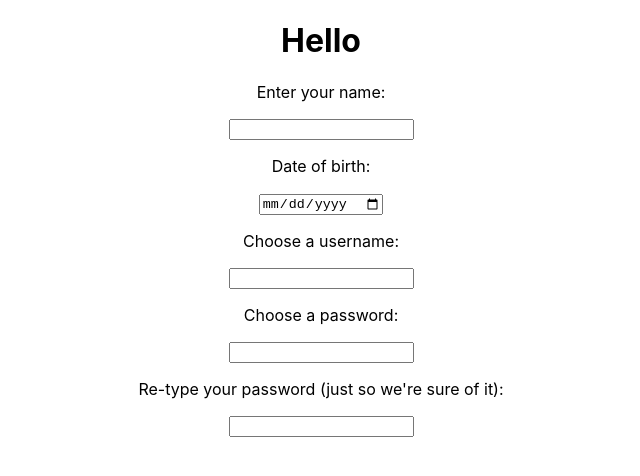
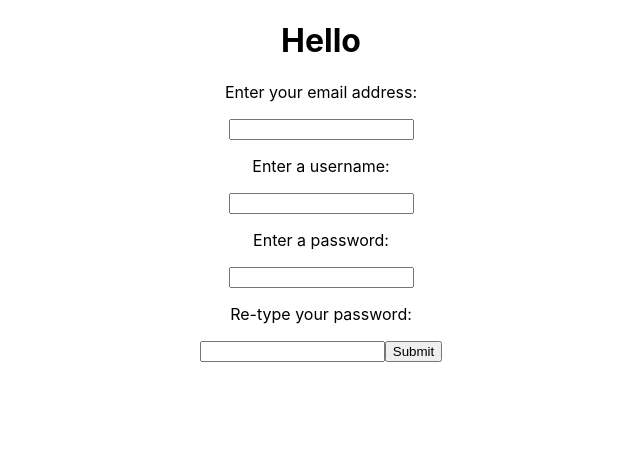
Before and after one commit to CoraNiall/BioLogMe, a React (Create React App) app in the folder client/: page /register in a window 1280 px wide. Shown: the top 476 px of the page, without its empty margins (319-959 px from the left). Built offline with nearby package versions, Linux system fonts and the light colour scheme.

Commit message:
adding routes

```diff
--- a/client/package.json
+++ b/client/package.json
@@ -2,6 +2,7 @@
   "name": "client",
   "version": "0.1.0",
   "private": true,
+  "proxy": "http://localhost:8080",
   "dependencies": {
     "@material-ui/core": "^4.11.4",
     "@testing-library/jest-dom": "^5.14.1",
--- a/client/src/components/loginForm.js
+++ b/client/src/components/loginForm.jsx
@@ -1,9 +1,9 @@
 import React from 'react';
 
-export default class LoginForm extends React.Component {
-    render() {
+function LoginForm() {
       return (
-        <form>
+        <div className='container'>
+          <form>
           <h1>Please log in</h1>
           <p>Username:</p>
           <input
@@ -14,6 +14,8 @@ export default class LoginForm extends React.Component {
             type="text"
           />
         </form>
+        </div>
       );
     }
-  };
+
+export default LoginForm;
--- a/client/src/components/registrationForm.js
+++ /dev/null
@@ -1,31 +0,0 @@
-import React from 'react';
-
-export default class RegistrationForm extends React.Component {
-    render() {
-      return (
-        <form>
-          <h1>Hello</h1>
-          <p>Enter your name:</p>
-          <input
-            type="text"
-          />
-          <p>Date of birth:</p>
-          <input
-            type="date"
-          />
-          <p>Choose a  username:</p>
-          <input
-            type="text"
-          />
-          <p>Choose a password:</p>
-          <input
-            type="text"
-          />
-          <p>Re-type your password (just so we're sure of it):</p>
-          <input
-            type="text"
-          />
-        </form>
-      );
-    }
-  };
--- /dev/null
+++ b/client/src/components/registrationForm.jsx
@@ -0,0 +1,67 @@
+import React, { useState } from 'react';
+import axios from 'axios';
+
+export default function RegistrationForm() {
+
+  const [input, setInput] = useState({
+    email: '',
+    userName: '',
+    password: '',
+    loggedIn: false
+  });
+
+  const handleChange = (event) => {
+    const { name, value } = event.target;
+    setInput(prevInput => {
+      return {
+        ...prevInput,
+        [name]: value
+      }
+    })
+  }
+
+  const handleClick = (event) => {
+    event.preventDefault();
+
+    const newUser = {
+      email: input.email,
+      userName: input.userName,
+      password: input.password
+    }
+    axios.post('http://localhost:8080/register', newUser)
+  }
+
+      return (
+        <div className='container'>
+          <form>
+          <h1>Hello</h1>
+          <p>Enter your email address:</p>
+          <input
+            type="text"
+            name="email"
+            value={input.email}
+            onChange={handleChange}
+          />
+          <p>Enter a username:</p>
+          <input
+            type="text"
+            name="userName"
+            value={input.userName}
+            onChange={handleChange}
+          />
+          <p>Enter a password:</p>
+          <input
+            type="text"
+            name= "password"
+            value={input.password}
+            onChange={handleChange}
+          />
+          <p>Re-type your password:</p>
+          <input
+            type="text"
+          />
+          <button type='submit' onClick={handleClick}>Submit</button>
+        </form>
+        </div>
+      );
+    };
--- a/client/src/components/userDashboard.js
+++ /dev/null
@@ -1,9 +0,0 @@
-import React from 'react';
-
-export default class UserDashboard extends React.Component {
-    render() {
-      return (
-        <h2>User Dashboard</h2>
-      );
-    }
-  };
--- /dev/null
+++ b/client/src/components/userDashboard.jsx
@@ -0,0 +1,10 @@
+import React from 'react';
+
+function UserDashboard() {
+      return (
+        <div className='container'>
+          <h2>User Dashboard</h2>
+        </div>
+      );
+    }
+export default UserDashboard;
--- a/client/src/index.js
+++ b/client/src/index.js
@@ -2,16 +2,8 @@ import React from 'react';
 import ReactDOM from 'react-dom';
 import './index.css';
 import App from './App';
-import reportWebVitals from './reportWebVitals';
 
 ReactDOM.render(
-  <React.StrictMode>
-    <App />
-  </React.StrictMode>,
+    <App />,
   document.getElementById('root')
 );
-
-// If you want to start measuring performance in your app, pass a function
-// to log results (for example: reportWebVitals(console.log))
-// or send to an analytics endpoint. Learn more: https://bit.ly/CRA-vitals
-reportWebVitals();
--- a/client/src/reportWebVitals.js
+++ /dev/null
@@ -1,13 +0,0 @@
-const reportWebVitals = onPerfEntry => {
-  if (onPerfEntry && onPerfEntry instanceof Function) {
-    import('web-vitals').then(({ getCLS, getFID, getFCP, getLCP, getTTFB }) => {
-      getCLS(onPerfEntry);
-      getFID(onPerfEntry);
-      getFCP(onPerfEntry);
-      getLCP(onPerfEntry);
-      getTTFB(onPerfEntry);
-    });
-  }
-};
-
-export default reportWebVitals;
```
Also changed, not shown: client/src/setupTests.js (deleted, +0 -5 lines).
